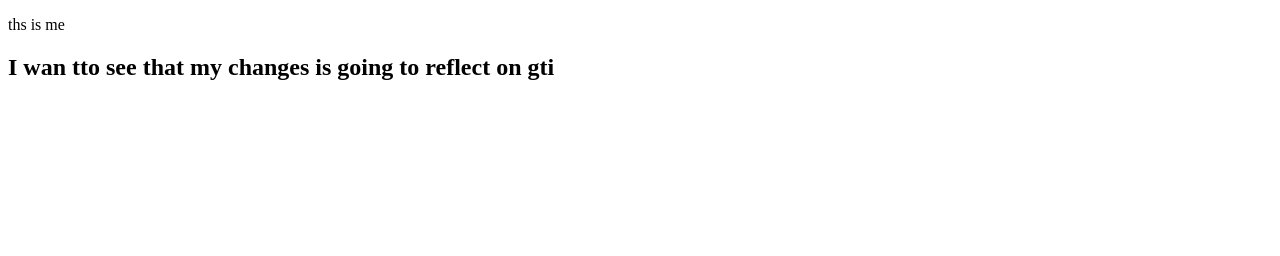
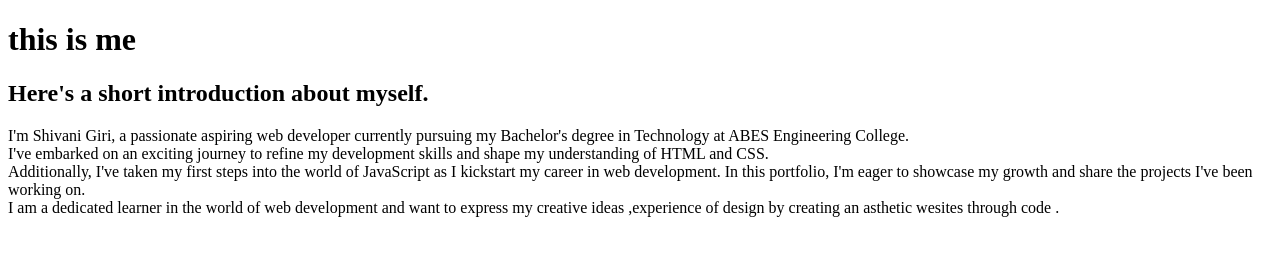
Before and after one commit to shevaniii/myfirstsite, a plain HTML site: page index.html in a window 1280 px wide. Drawn offline with Linux system fonts and the light colour scheme.

Commit message:
adding my introduction init

```diff
--- a/index.html
+++ b/index.html
@@ -6,8 +6,18 @@
     <title>shivani giri</title>
 </head>
 <body>
-    <p>ths is me</p>
-    <h2>I wan tto see that my changes is going to reflect on gti</h2>
+    <h1>this is me</h2>
+    <h2>Here's a short introduction about myself.</h2>
+    <p> I'm Shivani Giri, a passionate aspiring web developer currently pursuing my Bachelor's degree
+        in Technology at ABES Engineering College. <br>
+        I've embarked on an exciting journey to refine my development skills and shape my understanding of HTML and
+        CSS.<br>
+        Additionally, I've taken my first steps into the world of JavaScript as I kickstart my career in web
+        development. In this portfolio, I'm eager to showcase my growth and share the projects I've been working on.
+        <br>
+        I am a dedicated learner in the world of web development and want to express my creative ideas ,experience
+        of design by creating an asthetic wesites through code .<br>
+    </p>
 
 </body>
 </html>
```
